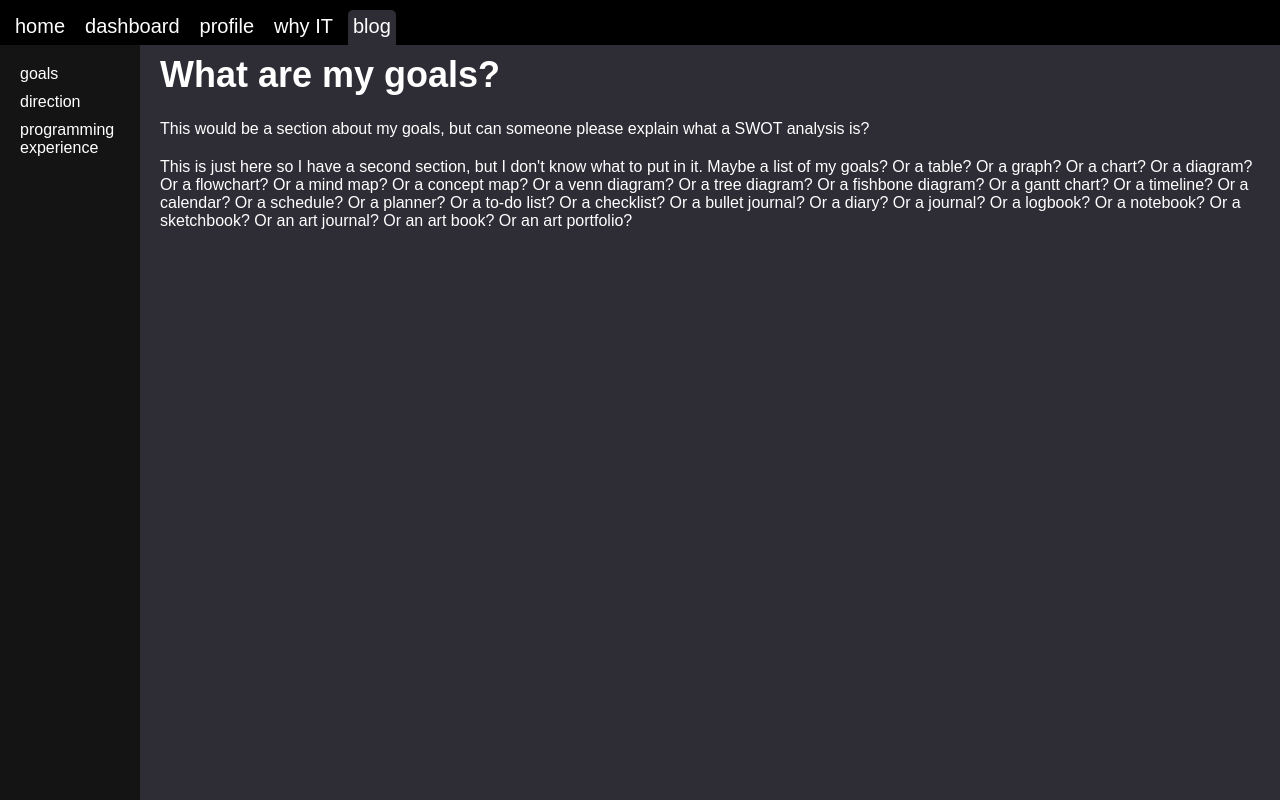
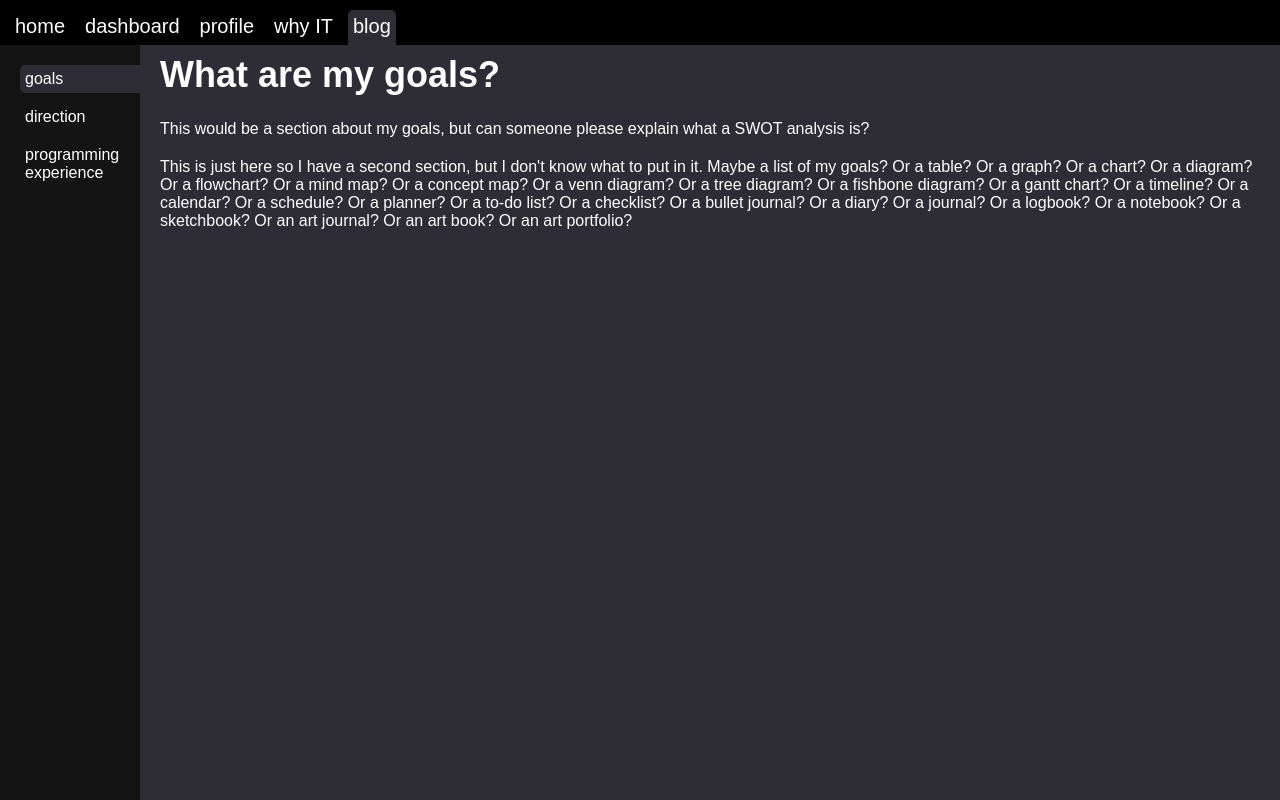
Before and after one commit to ruben-krijger/ruben-krijger.github.io, a plain HTML site: page pages/blog/goals.html in a window 1280 px wide. Drawn offline with Linux system fonts and the light colour scheme.

Commit message:
added stuff

```diff
--- a/pages/blog/goals.html
+++ b/pages/blog/goals.html
@@ -19,7 +19,7 @@
     </header>
     <nav>
         <ul>
-            <li><a href="goals.html">goals</a></li>
+            <li id="selected-page"><a href="goals.html">goals</a></li>
             <li><a href="direction.html">direction</a></li>
             <li><a href="programming-experience.html">programming experience</a></li>
         </ul>
--- a/resources/css/style.css
+++ b/resources/css/style.css
@@ -71,7 +71,7 @@ header {
     border-top: 5px solid #000;
 }
 
-#selected-page {
+.header #selected-page {
     margin-right: 10px;
     margin-left: 0;
     background-color: #2e2d36;
@@ -105,6 +105,15 @@ nav ul {
 
 nav li {
     margin-bottom: 10px;
+    border: 5px solid #141414;
+}
+
+nav #selected-page {
+    background-color: #2e2d36;
+    border: 5px solid #2e2d36;
+    border-top-left-radius: 5px;
+    border-bottom-left-radius: 5px;
+    border-right: 115px solid #2e2d36;
 }
 
 .blog {
```
Also changed, not shown: pages/blog/direction.html (+1 -1 lines), pages/blog/programming-experience.html (+1 -1 lines).
